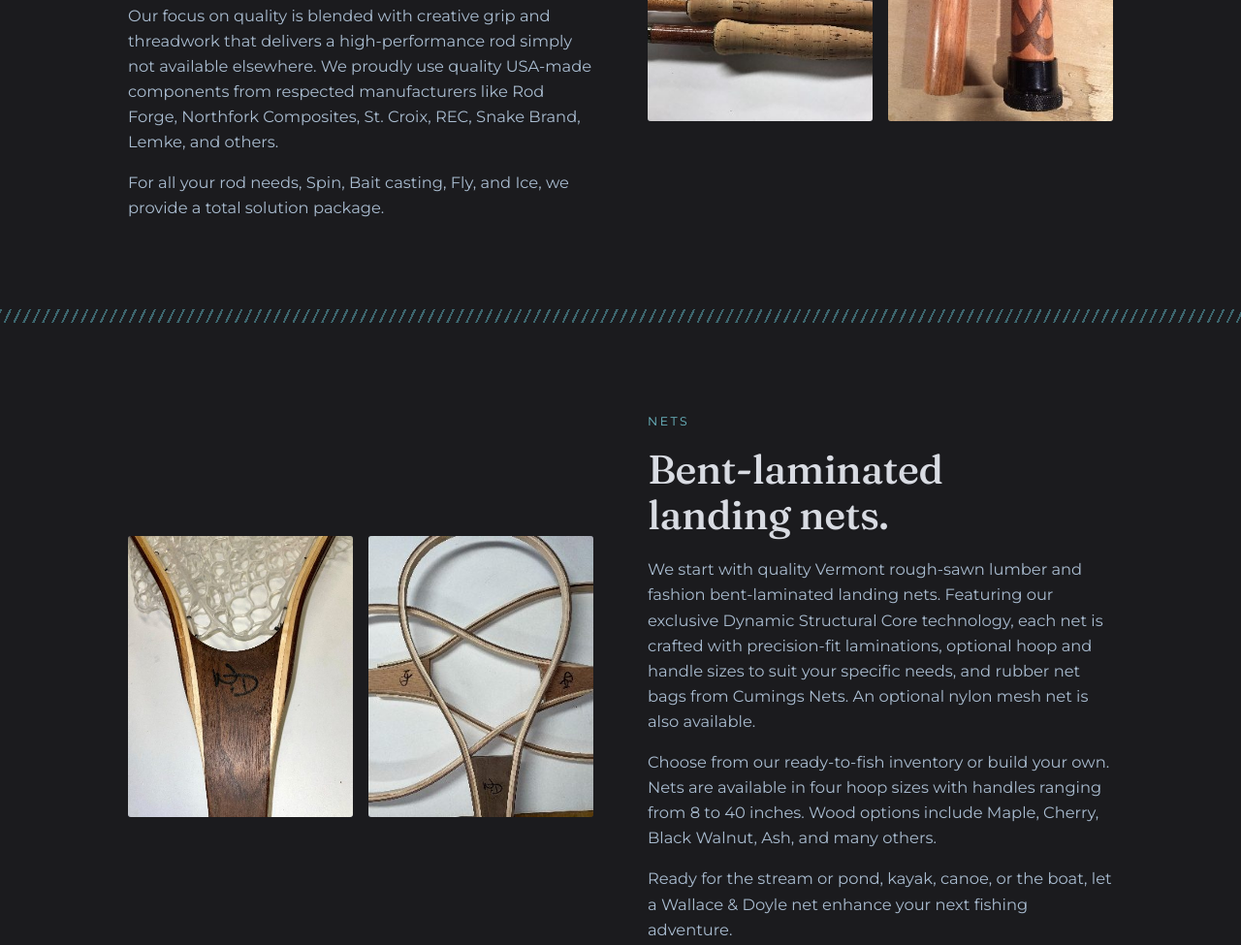
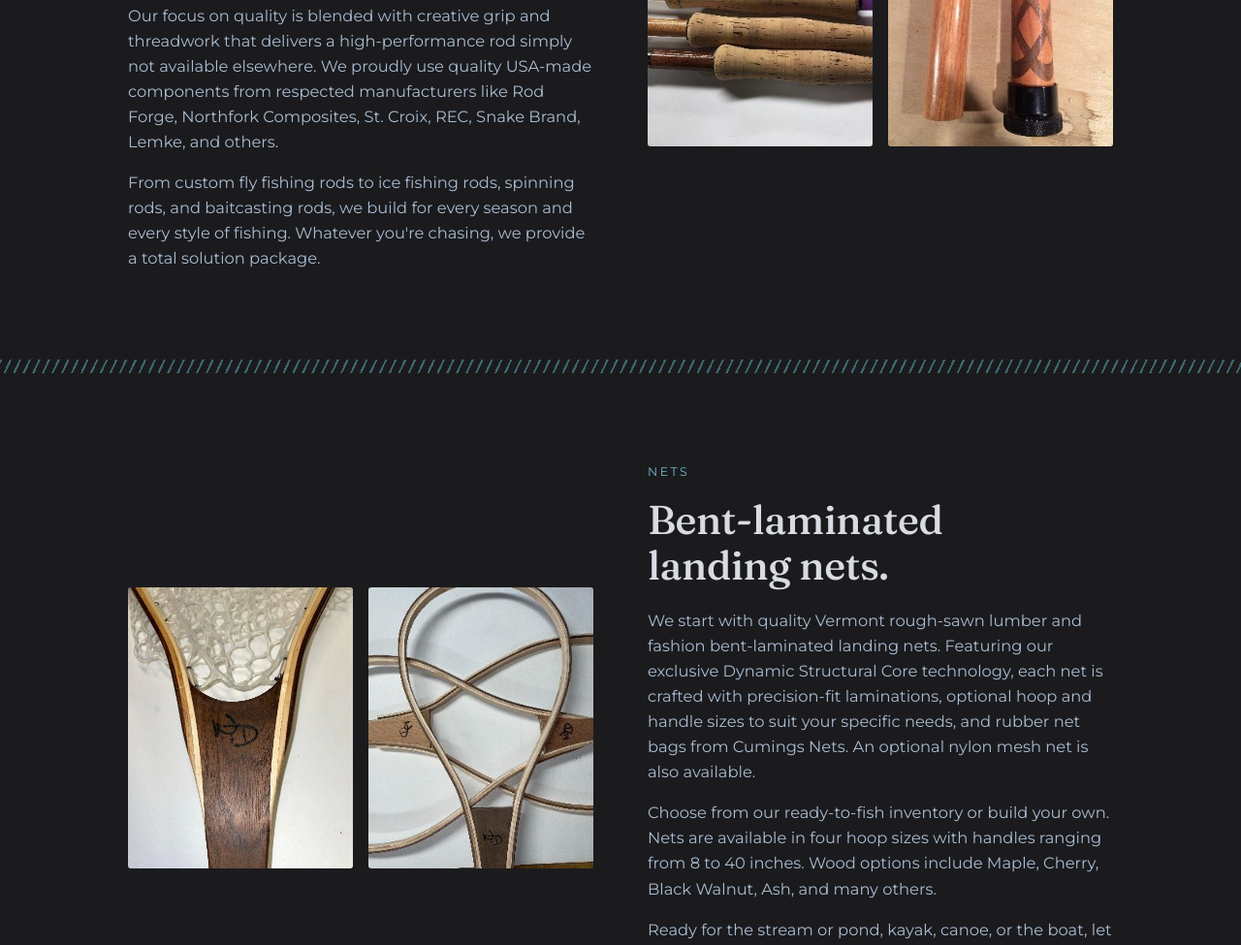
Before and after one commit to wallaceanddoyle/wallaceanddoyle, a plain HTML site: page index.html in a window 1280 px wide. Shown: the part 1154-2129 px from the top of the page at 97% size. Drawn offline with Linux system fonts and the light colour scheme.

Commit message:
Add files via upload

```diff
--- a/index.html
+++ b/index.html
@@ -4,7 +4,7 @@
 <meta charset="UTF-8">
 <meta name="viewport" content="width=device-width, initial-scale=1.0">
 <title>Wallace & Doyle | Custom Handcrafted Fly & Bass Fishing Rods, Made in Vermont</title>
-<meta name="description" content="Wallace & Doyle hand-builds custom fly rods and bass rods in South Hero, Vermont. Each rod is made to order for the angler and the water it's built for.">
+<meta name="description" content="Wallace & Doyle hand-builds custom fly fishing rods, ice fishing rods, spinning and baitcasting rods in South Hero, Vermont. Made to order since 1984.">
 <meta property="og:title" content="Wallace & Doyle | Vermont Handcrafted Fishing Rods">
 <meta property="og:description" content="Custom fly and bass rods, hand-built one at a time in South Hero, Vermont.">
 <meta property="og:type" content="website">
@@ -460,7 +460,7 @@
         <h2>Custom built, since 1984.</h2>
         <p>Since 1984, Wallace &amp; Doyle has been building custom crafted carbon fiber and fiberglass fishing rods. Each rod is made to order, the foundation of the build a blank chosen to suit your specific requirements.</p>
         <p>Our focus on quality is blended with creative grip and threadwork that delivers a high-performance rod simply not available elsewhere. We proudly use quality USA-made components from respected manufacturers like Rod Forge, Northfork Composites, St. Croix, REC, Snake Brand, Lemke, and others.</p>
-        <p>For all your rod needs, Spin, Bait casting, Fly, and Ice, we provide a total solution package.</p>
+        <p>From custom fly fishing rods to ice fishing rods, spinning rods, and baitcasting rods, we build for every season and every style of fishing. Whatever you're chasing, we provide a total solution package.</p>
       </div>
       <div class="product-media">
         <figure><img src="rods-1.jpg" alt="A row of five custom Wallace &amp; Doyle fishing rods with finished cork grips"></figure>
```
